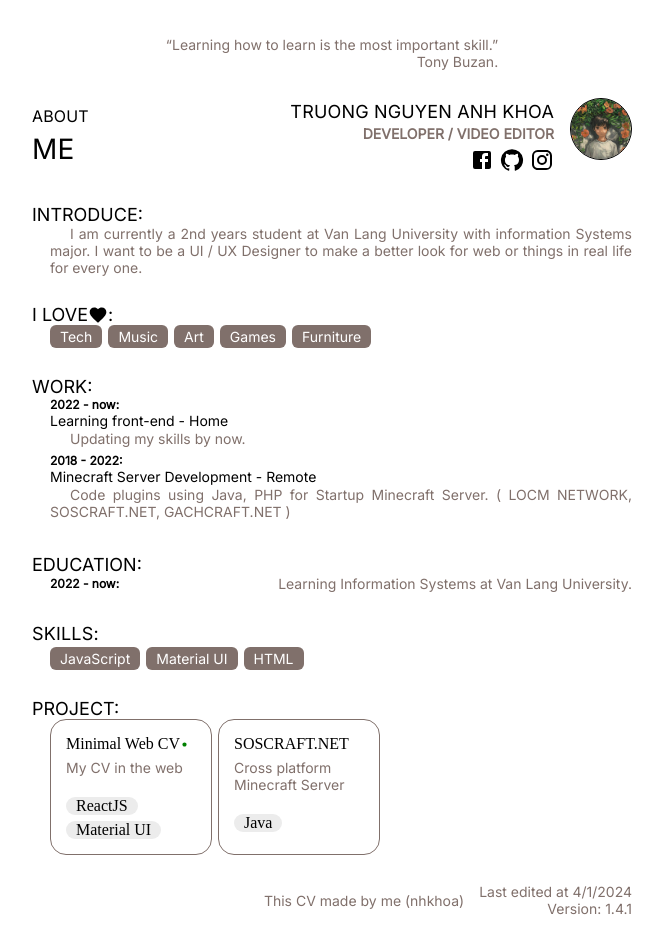
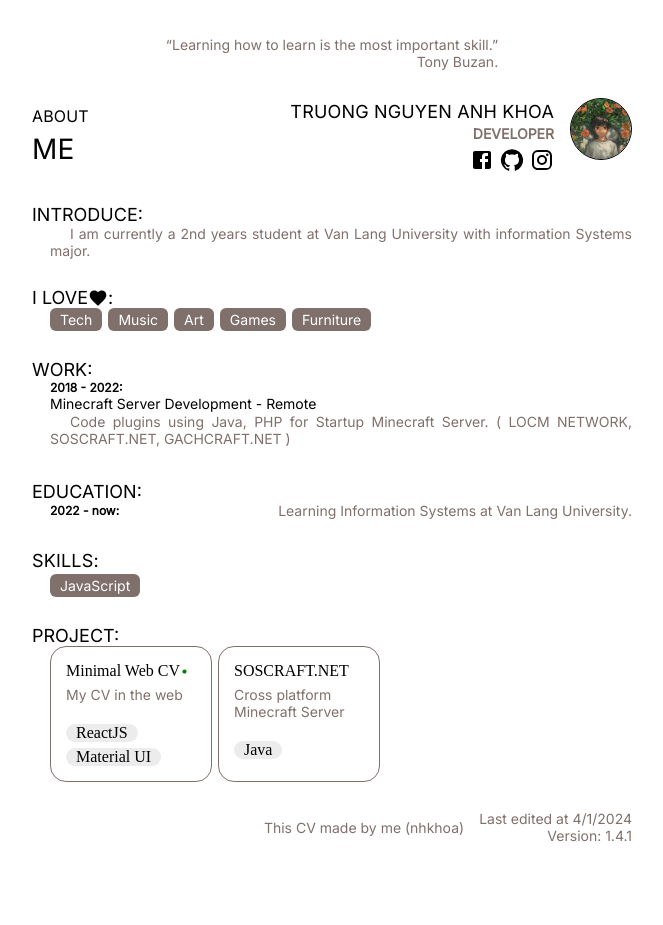
Before and after one commit to dev-nhkhoa/me, a React (Vite) app: page / in a window 1280 px wide. Shown: the whole page, without its empty margins (308-971 px from the left). After the commit the page ends 852 px from the top, so only its background shows below. Built offline with nearby package versions, Linux system fonts and the light colour scheme.

Commit message:
style: update my info

```diff
--- a/src/app/info.jsx
+++ b/src/app/info.jsx
@@ -19,28 +19,19 @@ export const INFO = {
     }
   ],
   fullName: 'TRUONG NGUYEN ANH KHOA',
-  role: 'DEVELOPER / VIDEO EDITOR',
+  role: 'DEVELOPER',
   introduction:
-    'I am currently a 2nd years student at Van Lang University with information Systems major. I want to be a UI / UX Designer to make a better look for web or things in real life for every one.',
+    'I am currently a 2nd years student at Van Lang University with information Systems major.',
   dateUpdate: getDate(),
   works: [
-    {
-      time: '2022 - now',
-      work: [
-        {
-          role: 'Learning front-end',
-          workPlace: 'Home',
-          description: 'Updating my skills by now.'
-        }
-      ]
-    },
     {
       time: '2018 - 2022',
       work: [
         {
           role: 'Minecraft Server Development',
           workPlace: 'Remote',
-          description: 'Code plugins using Java, PHP for Startup Minecraft Server. ( LOCM NETWORK, SOSCRAFT.NET, GACHCRAFT.NET )'
+          description:
+            'Code plugins using Java, PHP for Startup Minecraft Server. ( LOCM NETWORK, SOSCRAFT.NET, GACHCRAFT.NET )'
         }
       ]
     }
@@ -51,7 +42,7 @@ export const INFO = {
       school: 'Learning Information Systems at Van Lang University.'
     }
   ],
-  skills: [{ name: 'JavaScript' }, { name: 'Material UI' }, { name: 'HTML' }],
+  skills: [{ name: 'JavaScript' }],
   projects: [
     {
       name: 'Minimal Web CV',
```
Also changed, not shown: 1 other file (tests, documents, lock files or other folders).
